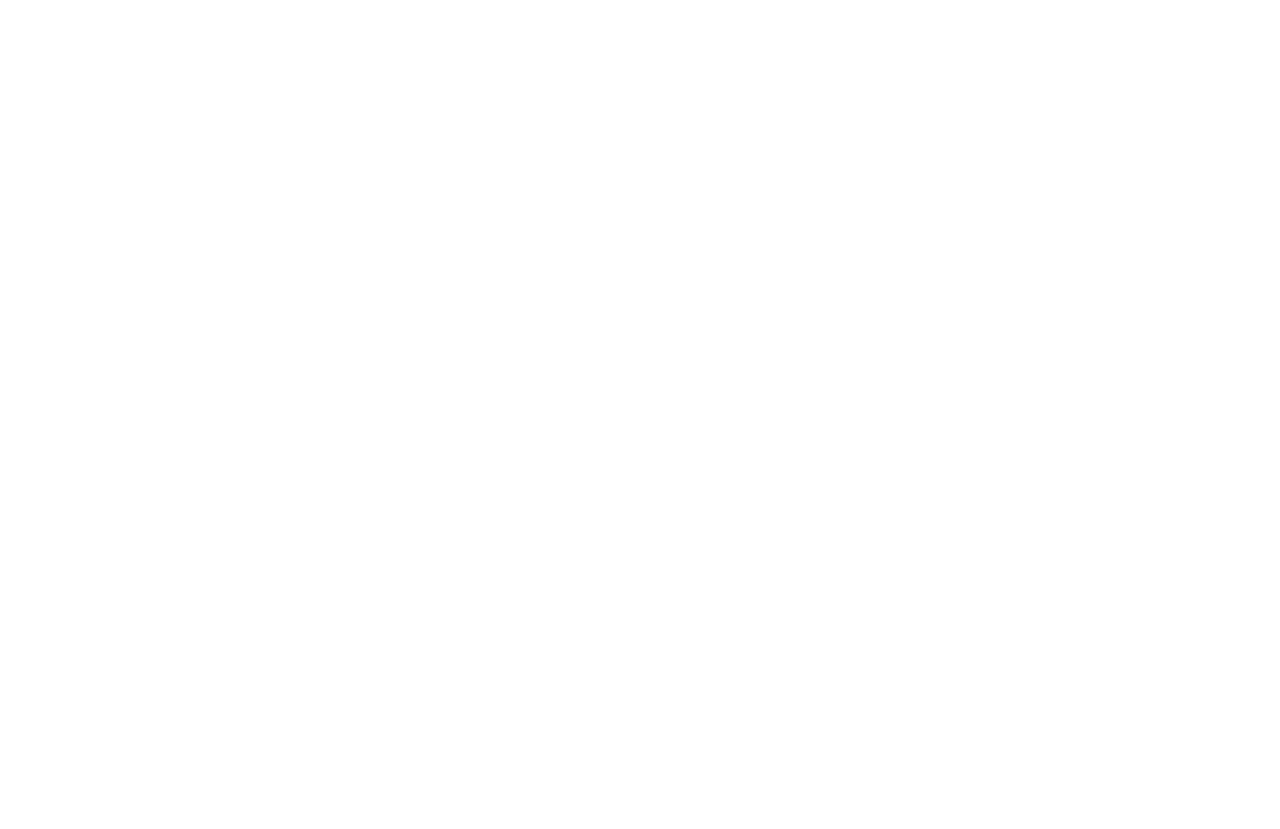
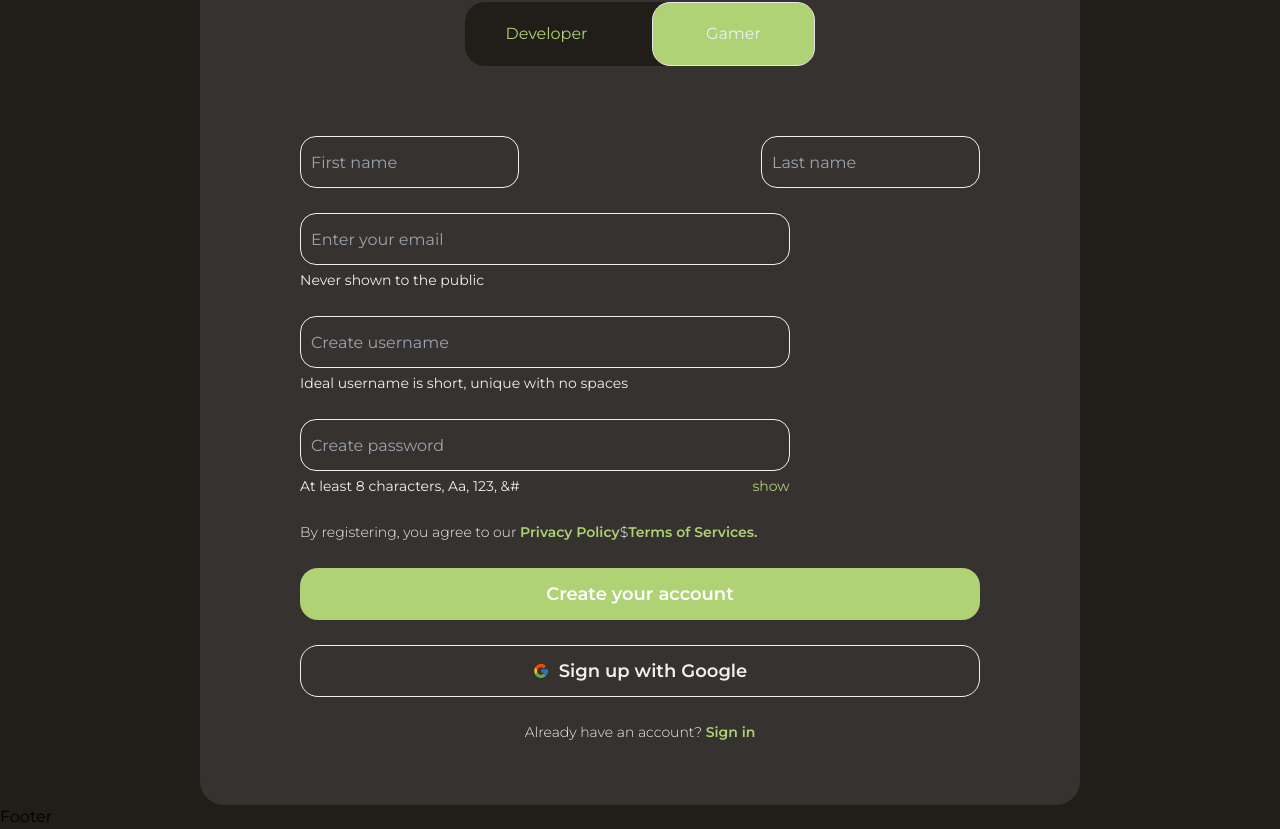
Before and after one commit to joyfulmagician/kneeshaw.develop, a Next.js app: page /signup in a window 1280 px wide. Shown: the part 457-1286 px from the top of the page. Before the commit the page ends 800 px from the top, so only its background shows below. Built offline with nearby package versions, Linux system fonts and the light colour scheme.

Commit message:
create signup

```diff
--- a/src/app/signup/page.tsx
+++ b/src/app/signup/page.tsx
@@ -2,7 +2,10 @@
 
 import Header from "@/components/layout/Header";
 import Footer from "@/components/layout/Footer";
+
 import { SITE_TITLE } from "@/utils/constants";
+import Link from "next/link";
+import { FcGoogle } from "react-icons/fc";
 
 export const metadata: Metadata = {
   title: `${SITE_TITLE} - Sign Up`,
@@ -11,9 +14,113 @@
 
 export default function Marketplace() {
   return (
-    <main className="flex min-h-screen w-full flex-col">
+    <main className="flex min-h-screen w-full flex-col  bg-[#211D19]">
       <Header />
+      <section className="flex flex-col items-center justify-center">
+        <div className="mt-[39px] flex min-h-[1089px] min-w-[500px] max-w-[880px] flex-col items-center rounded-[24px] bg-[#35322F] text-[#EDF1F3] md:w-[80%] lg:w-full">
+          <div className="mt-[60px] flex flex-col items-center gap-[10px]">
+            <h1 className="text-center text-[52px] font-bold">
+              Welcome to
+              <br />
+              Kneeshaw!
+            </h1>
 
+            <p className="text-[20px] font-normal">Let's create your account</p>
+          </div>
+
+          <div className="mt-[30px] flex h-[64px] w-[350px] flex-row items-center justify-between gap-[10px] rounded-[20px] bg-[#211D19]">
+            <button className="h-full w-[163px] text-[#AFD275]">
+              Developer
+            </button>
+
+            <button className="h-full w-[163px] rounded-[18px] border bg-[#AFD275]">
+              Gamer
+            </button>
+          </div>
+
+          <div className="mt-[70px] flex w-full flex-col gap-[25px] px-[100px]">
+            <div className="flex flex-col justify-between gap-[20px] md:flex-row md:items-center">
+              <input
+                type="text"
+                placeholder="First name"
+                className="h-[52px] w-[219px] rounded-[16px] border border-[#EDF1F3] bg-transparent pl-[10px] text-[16px] font-normal text-white"
+              />
+              <input
+                type="text"
+                placeholder="Last name"
+                className="h-[52px] w-[219px] rounded-[16px] border border-[#EDF1F3] bg-transparent pl-[10px] text-[16px] font-normal text-white"
+              />
+            </div>
+
+            <div className="flex flex-col gap-[5px]">
+              <input
+                type="text"
+                placeholder="Enter your email"
+                className="h-[52px] w-[72%] min-w-[219px] rounded-[16px] border border-[#EDF1F3] bg-transparent pl-[10px] text-[16px] font-normal text-white"
+              />
+              <span className="text-[14px] font-normal">
+                Never shown to the public
+              </span>
+            </div>
+
+            <div className="flex flex-col gap-[5px]">
+              <input
+                type="text"
+                placeholder="Create username"
+                className="h-[52px] w-[72%] min-w-[219px] rounded-[16px] border border-[#EDF1F3] bg-transparent pl-[10px] text-[16px] font-normal text-white"
+              />
+              <span className="text-[14px] font-normal">
+                Ideal username is short, unique with no spaces
+              </span>
+            </div>
+
+            <div className="flex flex-col gap-[5px]">
+              <input
+                type="text"
+                placeholder="Create password"
+                className="h-[52px] w-[72%] min-w-[219px] rounded-[16px] border border-[#EDF1F3] bg-transparent pl-[10px] text-[16px] font-normal text-white"
+              />
+              <div className="flex w-[72%] min-w-[219px] flex-row items-center justify-between">
+                <span className="text-[14px] font-normal">
+                  At least 8 characters, Aa, 123, &#
+                </span>
+                <span className="text-[14px] font-normal text-[#AFD275]">
+                  show
+                </span>
+              </div>
+            </div>
+
+            <div className="text-[14px] font-light">
+              By registering, you agree to our{" "}
+              <Link href="#" className="font-semibold text-[#AFD275]">
+                Privacy Policy
+              </Link>
+              $
+              <Link href="#" className="font-semibold text-[#AFD275]">
+                Terms of Services.
+              </Link>
+            </div>
+
+            <button className="h-[52px] w-full rounded-[18px] bg-[#AFD275] text-[18px] font-semibold text-white">
+              Create your account
+            </button>
+
+            <button className="flex h-[52px] w-full flex-row items-center justify-center gap-[10px] rounded-[18px] border border-[#EDF1F3] ">
+              <FcGoogle />
+              <span className="text-[18px] font-semibold">
+                Sign up with Google
+              </span>
+            </button>
+
+            <p className="mb-[30px] text-center text-[14px] font-light">
+              Already have an account?{" "}
+              <Link href="#" className="font-semibold text-[#AFD275]">
+                Sign in
+              </Link>
+            </p>
+          </div>
+        </div>
+      </section>
       <Footer />
     </main>
   );
```
